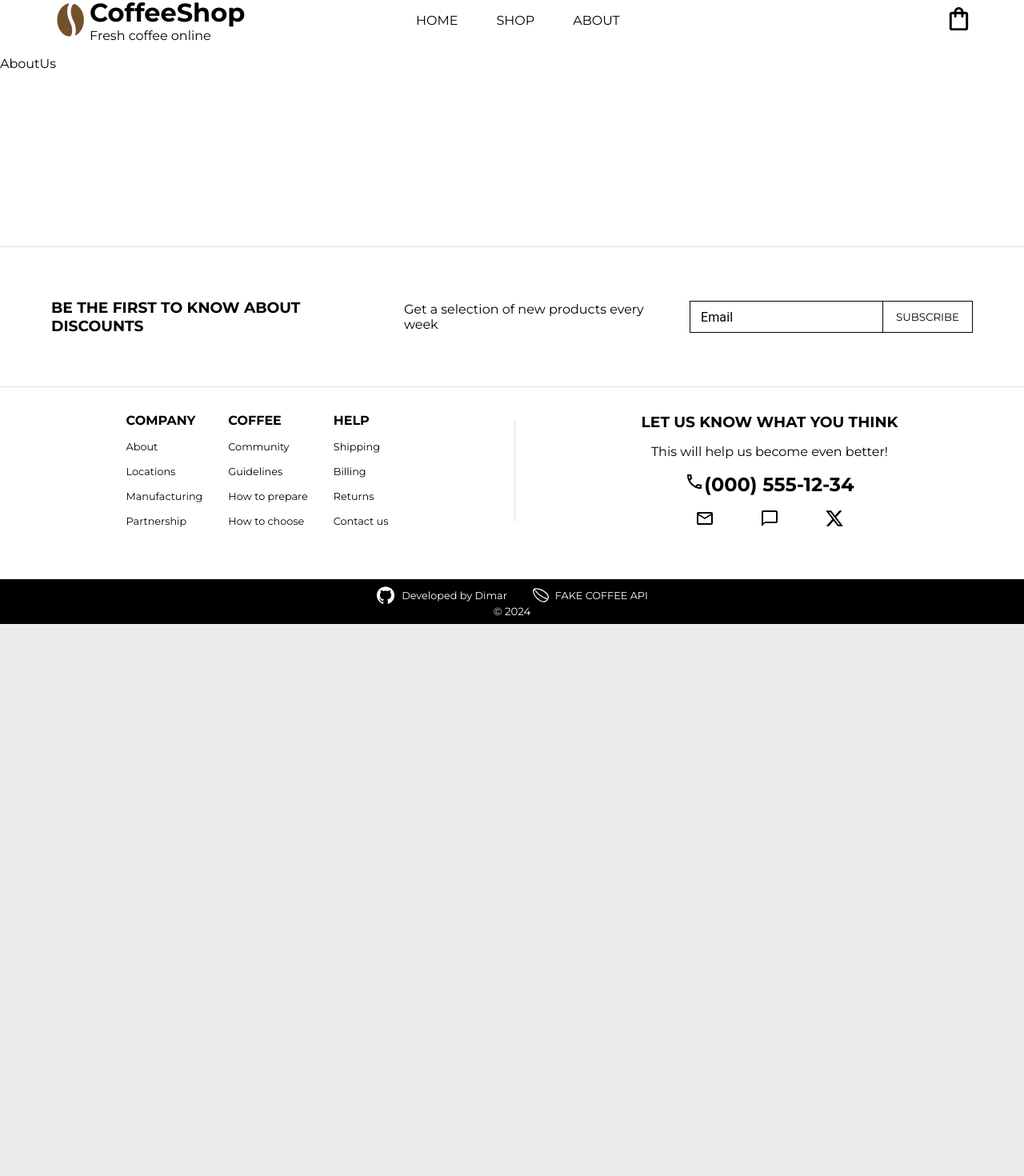
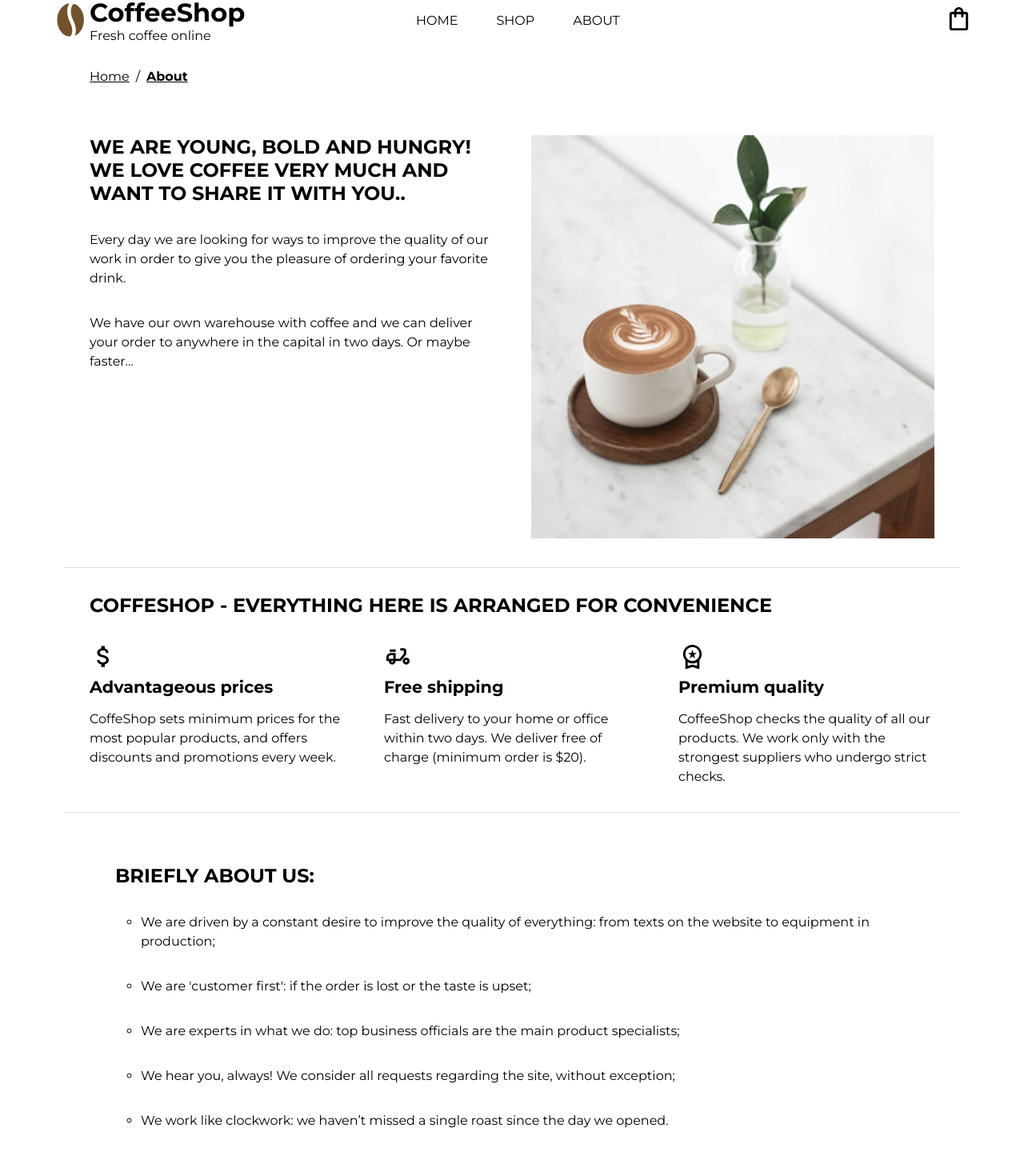
Before and after one commit to Dimar1510/shopping-cart, a React (Vite) app: page /about in a window 1280 px wide. Shown: the part 20-1490 px from the top of the page at 80% size. Before the commit the page ends 800 px from the top, so only its background shows below. Built offline with nearby package versions, Linux system fonts and the light colour scheme.

Commit message:
add about page

```diff
--- a/src/index.css
+++ b/src/index.css
@@ -57,3 +57,9 @@ button:disabled:hover {
   background: none;
   color: black;
 }
+
+@media (max-width: 600px) {
+  .page {
+    padding: 0rem;
+  }
+}
--- a/src/pages/AboutPage.jsx
+++ b/src/pages/AboutPage.jsx
@@ -1,7 +1,85 @@
+import { useEffect } from "react";
+import image from '../assets/images/about_img.jpg'
+import '../styles/AboutPage.css'
+import { Link } from "react-router-dom";
+import AttachMoneyOutlinedIcon from '@mui/icons-material/AttachMoneyOutlined';
+import DeliveryDiningOutlinedIcon from '@mui/icons-material/DeliveryDiningOutlined';
+import WorkspacePremiumOutlinedIcon from '@mui/icons-material/WorkspacePremiumOutlined';
+import { Divider } from "@mui/material";
+
 function AboutPage() {
+
+    useEffect(()=>{
+        document.title = `About | CoffeeShop`
+    },[])
+
     return (
         <div className="about page">
-            AboutUs
+            <div className="product_links">
+                <Link to={'/'}>Home</Link>
+                /
+                <Link to={'/about'}>About</Link>
+            </div>
+            <section className="about-section">
+                <div className="flex-wrapper">
+                    <div className="wrl">
+                        <h2 className="section-title">We are young, bold and hungry! We love coffee very much and want to share it with you..</h2>
+                        <p className="about-text">Every day we are looking for ways to improve the quality of our work in order to give you the pleasure of ordering your favorite drink.</p>
+                        <p className="about-text">We have our own warehouse with coffee and we can deliver your order to anywhere in the capital in two days. Or maybe faster...</p>
+                    </div>
+                    <div className="wrr">
+                        <img src={image} alt="about" className="about-image"/>
+                    </div>
+                </div>
+            </section>
+            <Divider/>
+            <section className="about-section">
+                <h2 className="about-title section-title">
+                    CoffeShop - everything here is arranged for convenience
+                </h2>
+                <div className="flex-wrapper">
+                    <div className="about-card">
+                        <h3 className="about-card-title">
+                        <AttachMoneyOutlinedIcon fontSize="large"/>
+                        Advantageous prices
+                        </h3>
+                        <p className="about-card-text">
+                            CoffeShop sets minimum prices for the most popular products, and offers discounts and promotions every week.
+                        </p>
+                    </div>
+                    <div className="about-card">
+                        <h3 className="about-card-title">
+                        <DeliveryDiningOutlinedIcon fontSize="large"/>
+                        Free shipping
+                        </h3>
+                        <p className="about-card-text">
+                            Fast delivery to your home or office within two days. We deliver free of charge (minimum order is $20).
+                        </p>
+                    </div>
+                    <div className="about-card">
+                        <h3 className="about-card-title">
+                        <WorkspacePremiumOutlinedIcon fontSize="large"/>
+                        Premium quality
+                        </h3>
+                        <p className="about-card-text">
+                            CoffeeShop checks the quality of all our products. We work only with the strongest suppliers who undergo strict checks.
+                        </p>
+                    </div>
+                </div>
+            </section >
+            <Divider/>
+            <section  className="about-section">
+                <div className="list-wrapper">
+                    <h2 className="section-title">Briefly about us:</h2>
+                    <ul className="about-list">
+                        <li> We are driven by a constant desire to improve the quality of everything: from texts on the website to equipment in production; </li>
+                        <li>We are 'customer first': if the order is lost or the taste is upset;</li>
+                        <li>We are experts in what we do: top business officials are the main product specialists;</li>
+                        <li>We hear you, always! We consider all requests regarding the site, without exception;</li>
+                        <li>We work like clockwork: we haven’t missed a single roast since the day we opened.</li>
+                    </ul>
+                </div>
+            </section>
         </div>
     );
 }
--- /dev/null
+++ b/src/styles/AboutPage.css
@@ -0,0 +1,78 @@
+.about {
+    display: flex;
+    flex-direction: column;
+    align-self: center;
+    padding: 1rem 5rem;
+    max-width: 1400px;
+
+}
+
+.about-section {
+    padding: 2rem;
+}
+
+.flex-wrapper {
+    display: flex;
+    flex-wrap: wrap;
+    gap: 3rem;
+
+}
+
+.about-image {
+    object-fit: cover;
+    width: 100%;
+    aspect-ratio: 1/1;
+    object-position: left;
+}
+
+.wrl, .wrr {
+    flex: 1;
+    min-width: 300px;
+}
+
+.wrl {
+    display: flex;
+    flex-direction: column;
+    gap: 2rem;
+}
+
+.about-title {
+    margin-bottom: 2rem;
+}
+
+.about p, .about li{
+    line-height: 1.5rem;
+}
+
+.about-card {
+    flex: 1;
+    display: flex;
+    flex-direction: column;
+    gap: 1rem;
+    min-width: 200px;
+}
+
+.about-card-title {
+    display: flex;
+    font-size: 1.3rem;
+    flex-direction: column;
+    gap: 0.5rem;
+}
+
+.list-wrapper {
+    display: flex;
+    flex-direction: column;
+    gap: 2rem;
+    padding: 2rem;
+}
+
+.about-list {
+    padding-left: 2rem;
+    display: flex;
+    flex-direction: column;
+    gap: 2rem;
+}
+
+.about-list li {
+    list-style: circle;
+}
```
Also changed, not shown: src/assets/images/about_img.jpg (added).
